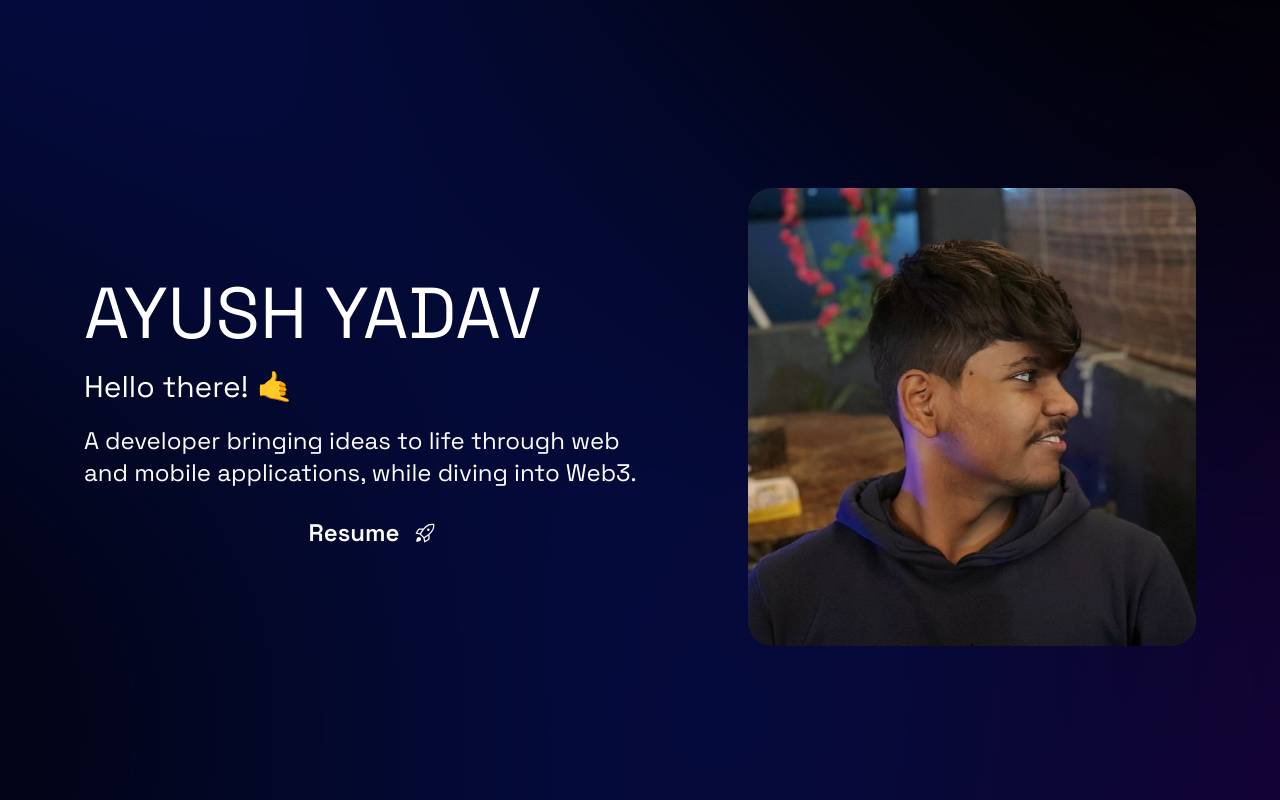
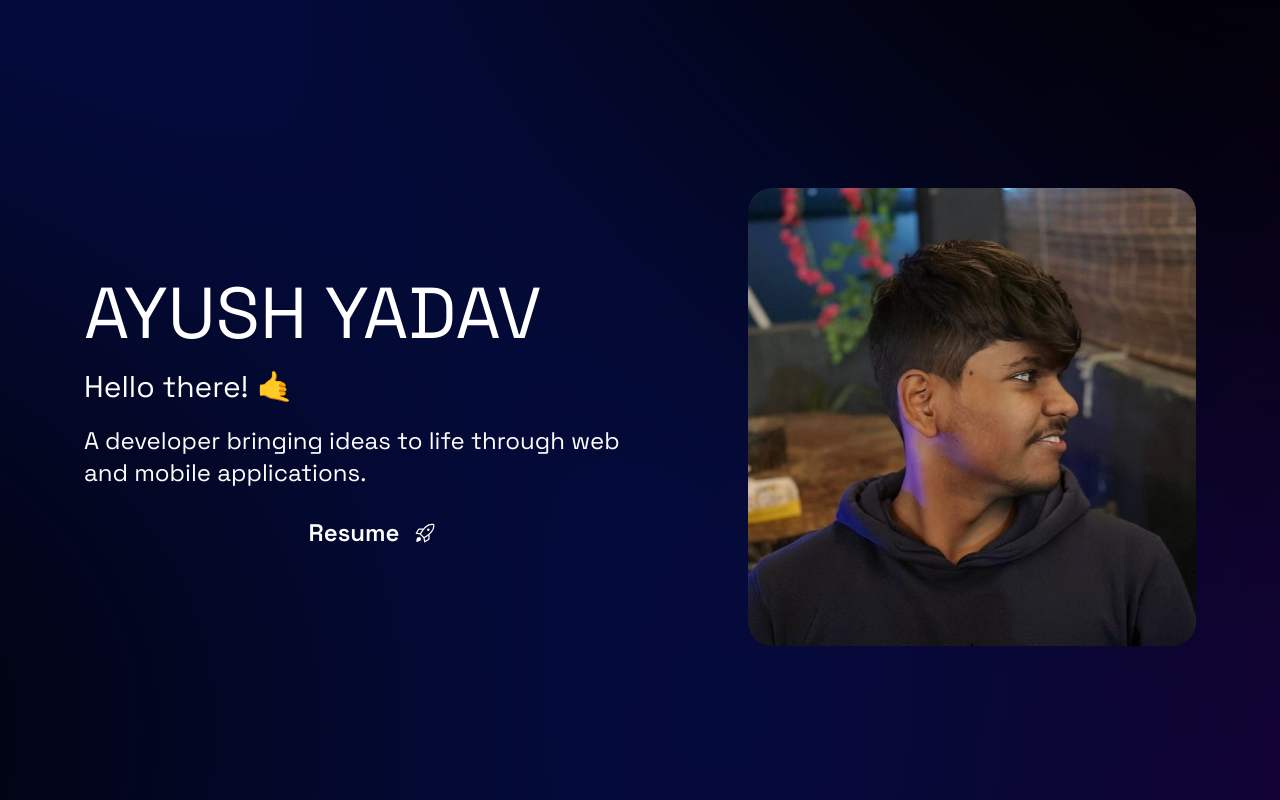
Before and after one commit to Ayush215mb/Ayush215mb-Portfolio, a React (Vite) app: page / in a window 1280 px wide. Shown: the top 800 px of the page. Built offline with nearby package versions, Linux system fonts and the light colour scheme.

Commit message:
chnaged a line

```diff
--- a/src/Components/First.jsx
+++ b/src/Components/First.jsx
@@ -49,7 +49,7 @@ const First = () => {
             className="md:text-2xl text-lg md:max-w-xl"
           >
             A developer bringing ideas to life through web and mobile
-            applications, while diving into Web3.
+            applications.
           </motion.p>
 
           <div className="flex justify-center items-center w-full max-w-md mx-auto rounded-lg overflow-hidden hover:border hover:border-white cursor-pointer">
```
